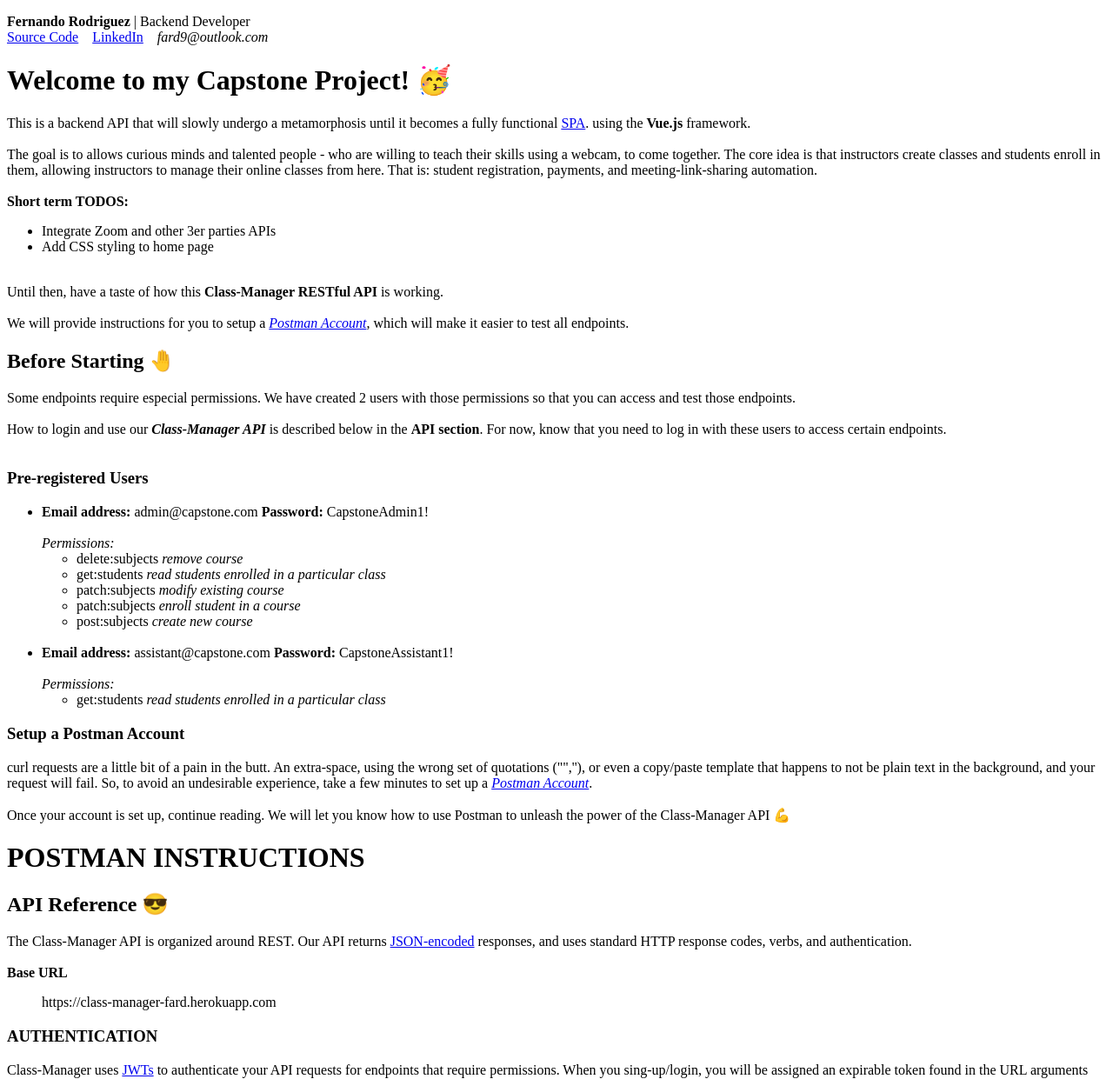
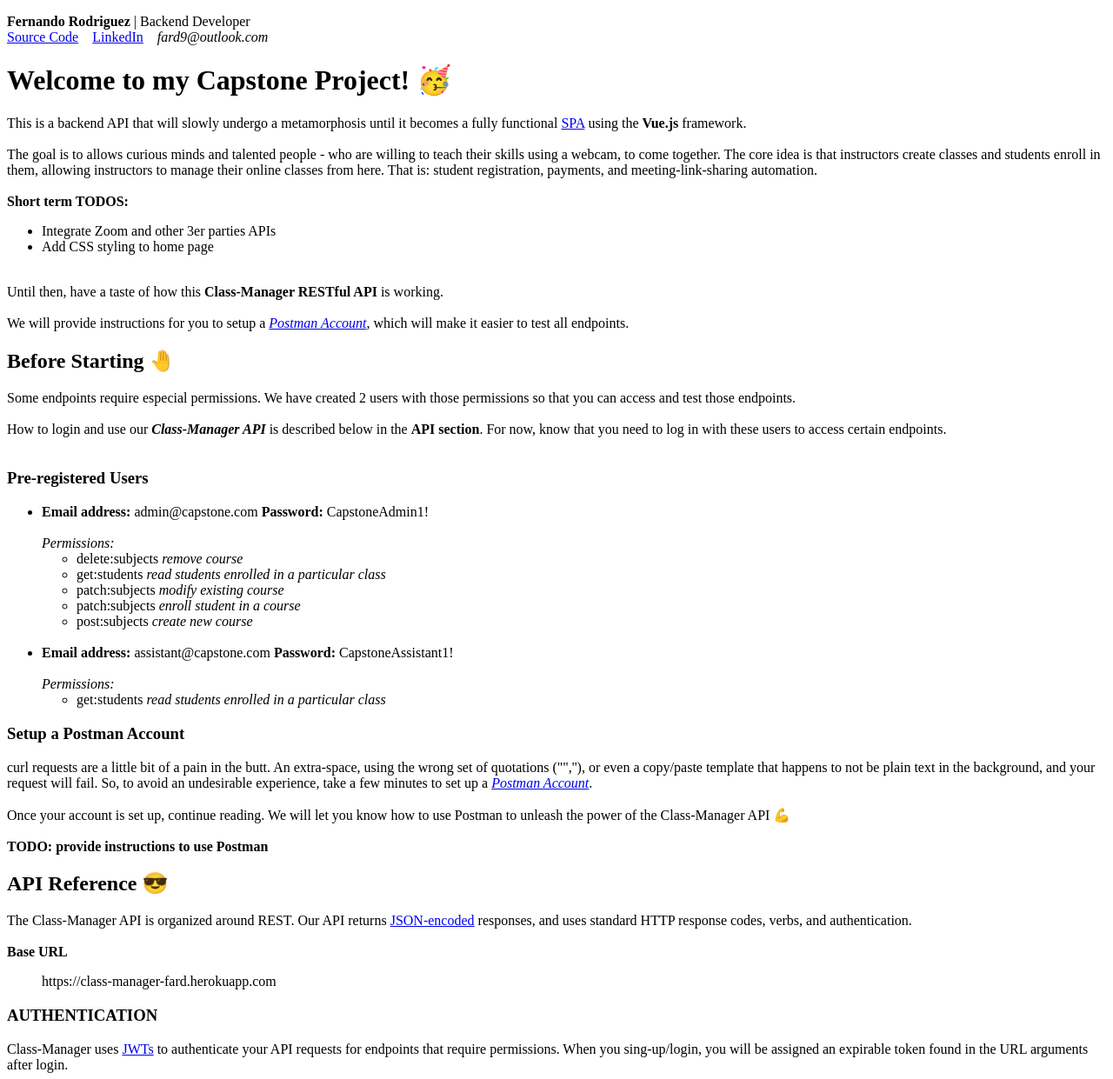
Before and after one commit to Frodriguez9/class-manager, a Flask app: page / in a window 1280 px wide. Shown: the top 1241 px of the page at 87% size. Run offline with Flask 2, Linux system fonts and the light colour scheme.

Commit message:
edit home

```diff
--- a/general/templates/general/index.html
+++ b/general/templates/general/index.html
@@ -24,7 +24,7 @@
         <p>
           This is a backend API that will slowly undergo a metamorphosis until
           it becomes a fully functional
-          <a href="https://en.wikipedia.org/wiki/Single-page_application">SPA</a>.
+          <a href="https://en.wikipedia.org/wiki/Single-page_application">SPA</a>
           using the <b>Vue.js</b> framework.
           <br><br>
 
@@ -100,8 +100,9 @@
 
            Once your account is set up, continue reading. We will let you know
            how to use Postman to unleash the power of the Class-Manager API 💪
+           <br><br>
 
-          <h1>POSTMAN INSTRUCTIONS</h1>
+          <b>TODO: provide instructions to use Postman</b>
          </p>
       </div>
       {% block content %}
```
